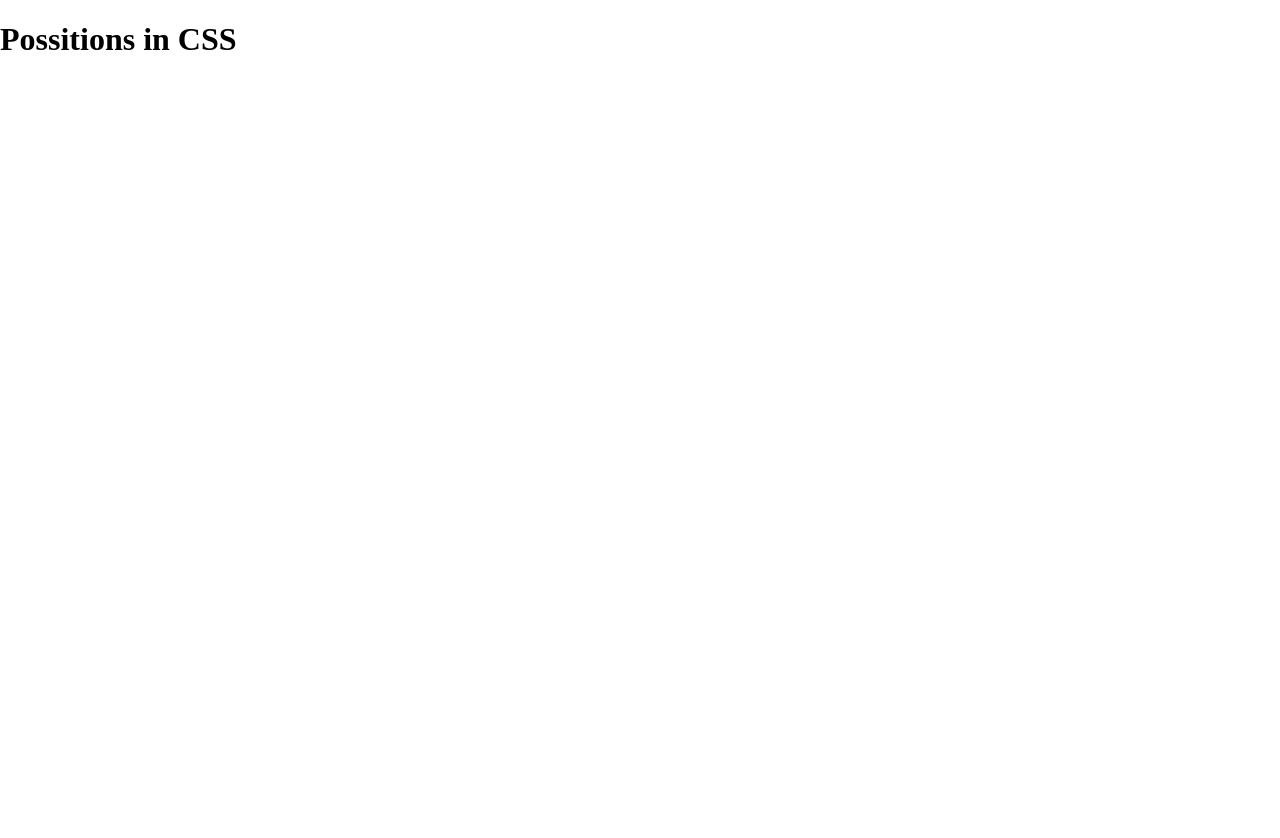
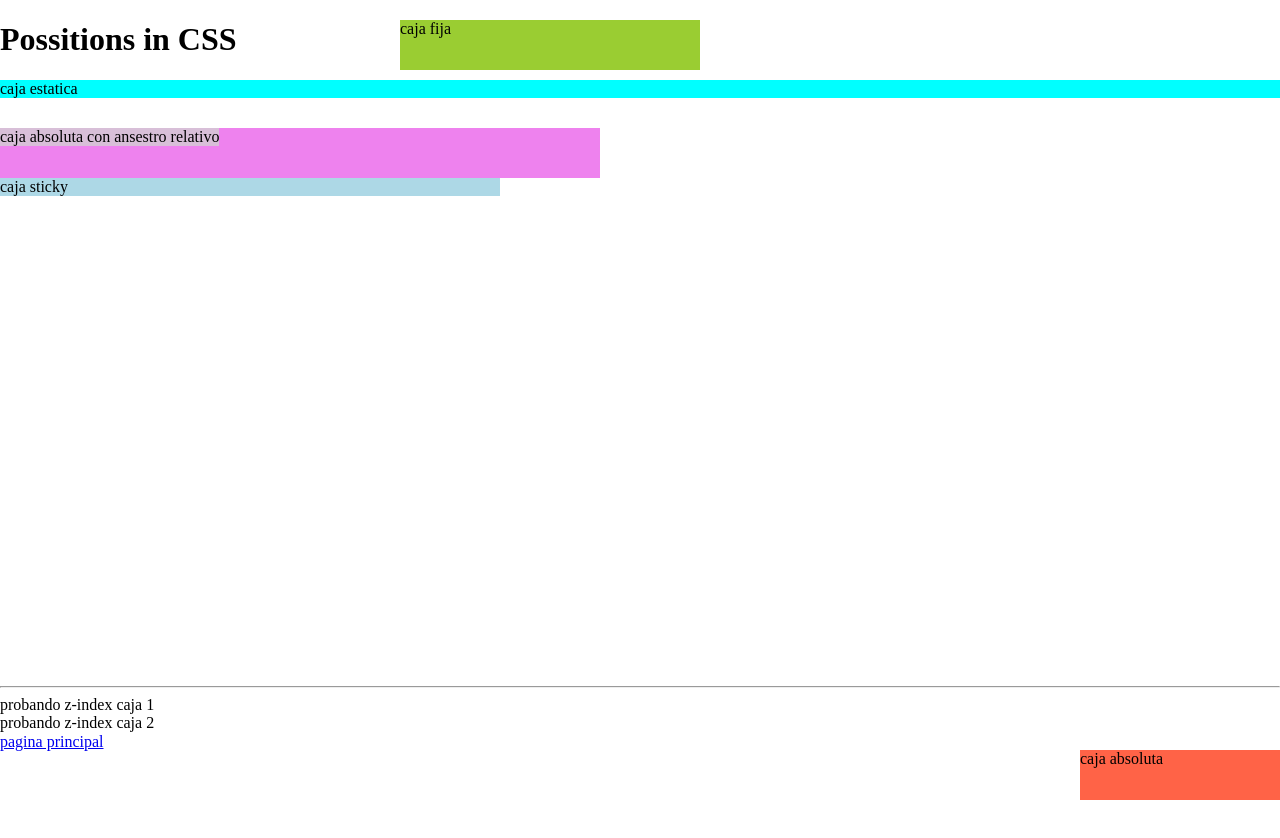
Before and after one commit to Joe-Molina/aprendiendo-css, a plain HTML site: page possitions.html in a window 1280 px wide. Shown: the top 838 px of the page. Before the commit the page ends 800 px from the top, so only its background shows below. Drawn offline with Linux system fonts and the light colour scheme.

Commit message:
possitions

```diff
--- a/css/possition.css
+++ b/css/possition.css
@@ -0,0 +1,90 @@
+/* possitions
+    -static
+    -absolute
+    -fixed
+    -sticky
+*/
+
+/*para mover los elementos posicionados se activan las propiedades:
+-top (vertical - eje Y)
+-bottom (vertical - eje Y)
+-left ( horizontal - eje X)
+right (horizontal - eje X)
+z-index (profundidad - eje Z)
+*/
+
+/* las propiedades top y left tienen preferencia sobre bottom y right */
+
+.static {
+    background-color: aqua;
+    position: static;
+    /* aqui no funcionan las propiedades mencionadas arriba */
+}
+
+.relative {
+    /* puedes moverla pero conserva su lugar */
+    background-color: blueviolet;
+    position: relative;
+    top: 50px;
+    left: 50px;
+    width: 300px;
+    height: 30px;
+}
+
+.absolute {
+    /* el elemento pierde su posicionamiento y dimensiones originales
+    puede tomar como referencia 2 elementos:height:
+    -el primer ancestro con posicionamiento relativo
+    -si no encuentra un ancestro relativo. se mueve respecto del documento HTML
+    */
+    background-color: tomato;
+    position: absolute;
+    width: 200px;
+    height: 50px;
+    /*top: 0;
+    left: 0;
+    top: 100px;
+    left: 100px;*/
+    right: 0;
+    bottom: 0px;
+}
+
+.relative-parent {
+    background-color: violet;
+    width: 600px;
+    height: 50px;
+position: relative;
+top: 50;
+left: 50;
+}
+
+.absolute-child {
+    background-color: thistle;
+    position: absolute;
+    left: 0;
+    top: 0;
+}
+
+.fixed {
+    /* el elemento pierde sus dimensiones y posicion original en el flujo del documento. si se mueve toma como
+    referencia el documento html y queda fijo en la posicion, cuando el scroll se mueva, el elemento no lo hara, queda fijo*/
+    background-color: yellowgreen;
+    position: fixed;
+    width: 300px;
+    height: 50px;
+    top: 20px;
+    left: 400px;
+}
+
+.sticky {
+    /*pocisionamiento dinamico*/
+    background-color: lightblue;
+    position: sticky;
+    top: 50px;
+}
+
+.section-sticky {
+    width: 500px;
+    height: 500px;
+    border: thins solid black;
+}
--- a/possitions.html
+++ b/possitions.html
@@ -10,6 +10,25 @@
 </head>
 <body>
     <h1>Possitions in CSS</h1>
-
+    <DIV class="static">caja estatica</DIV>
+    <div class="relative">caja relativa</div>
+    <div class="absolute">caja absoluta</div>
+    <section class="relative-parent">
+        <div class="absolute-child">
+            caja absoluta con ansestro relativo
+        </div>
+    </section>
+    <div class="fixed">caja fija</div>
+    <section class="section-sticky"><div class="sticky">caja sticky</div></section>
+    <hr>
+    <div class="z-index-1">probando z-index caja 1</div>
+    <div class="z-index-2">probando z-index caja 2</div>
+    <a href="index.html">pagina principal</a>
+    <br><br><br><br><br><br><br><br><br><br><br><br><br><br><br><br><br><br>
+    <br><br><br><br><br><br><br><br><br><br><br><br>
+    <br><br><br><br><br><br><br><br><br><br><br><br><br><br><br><br><br><br>
+    <br><br><br><br><br><br><br><br><br><br><br><br>
+    <br><br><br><br><br><br><br><br><br><br><br><br><br><br><br><br><br><br>
+    <br><br><br><br><br><br><br><br><br><br><br><br>
 </body>
 </html>
```
Also changed, not shown: index.html (+5 -0 lines).
